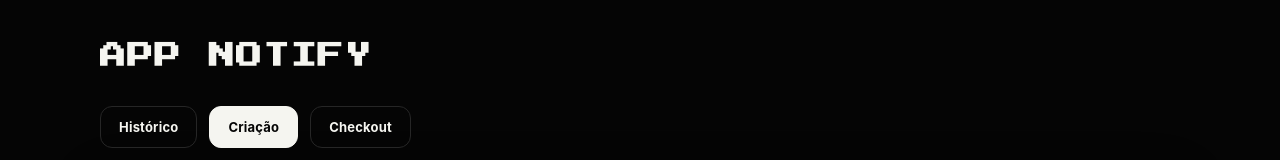
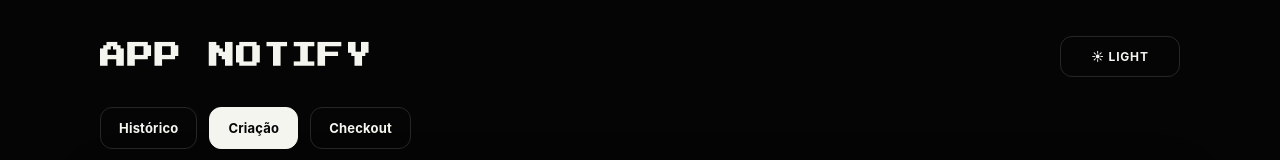
Before and after one commit to bennyyzzzz/notification, a React app in the folder frontend/: page / in a window 1280 px wide. Shown: the top 160 px of the page. Built offline with nearby package versions, Linux system fonts and the light colour scheme; no server answers; the HTML template or start-up script is replaced by a standard one.

Commit message:
light dark mode feature

```diff
--- a/frontend/src/App.jsx
+++ b/frontend/src/App.jsx
@@ -50,6 +50,10 @@ export default function App() {
   const [isGenerating, setIsGenerating] = useState(false);
   const [isRefreshingQueue, setIsRefreshingQueue] = useState(false);
 
+  const [theme, setTheme] = useState(() => {
+    return localStorage.getItem("theme") || "dark";
+  });
+
   const [modal, setModal] = useState({
     open: false,
     title: "",
@@ -59,6 +63,12 @@ export default function App() {
   useEffect(() => {
     loadQueue();
   }, []);
+
+  useEffect(() => {
+    document.documentElement.setAttribute("data-theme", theme);
+
+    localStorage.setItem("theme", theme);
+  }, [theme]);
 
   function showModal(title, message) {
     setModal({
@@ -255,10 +265,23 @@ export default function App() {
     }
   }
 
+  function toggleTheme() {
+    setTheme((prev) => (prev === "dark" ? "light" : "dark"));
+  }
+
   return (
     <main className="container">
       <header className="hero">
-        <h1>App Notify</h1>
+        <div className="hero-top">
+          <h1>APP NOTIFY</h1>
+
+          <button
+            className="theme-toggle"
+            onClick={toggleTheme}
+          >
+            {theme === "dark" ? "☀ LIGHT" : "☾ DARK"}
+          </button>
+        </div>
       </header>
 
       <nav className="tabs">
--- a/frontend/src/styles.css
+++ b/frontend/src/styles.css
@@ -867,3 +867,36 @@ button:disabled {
     flex-wrap: wrap;
   }
 }
+
+/* =========================================================
+   Theme Toggle
+========================================================= */
+
+.hero-top {
+  display: flex;
+  align-items: center;
+  justify-content: space-between;
+  gap: 20px;
+}
+
+.theme-toggle {
+  background: transparent;
+  border: 1px solid var(--border);
+  color: var(--text);
+
+  min-width: 120px;
+
+  font-size: 12px;
+  letter-spacing: 0.8px;
+}
+
+.theme-toggle:hover {
+  background: var(--surface-soft);
+}
+
+@media (max-width: 768px) {
+  .hero-top {
+    flex-direction: column;
+    align-items: flex-start;
+  }
+}
```
